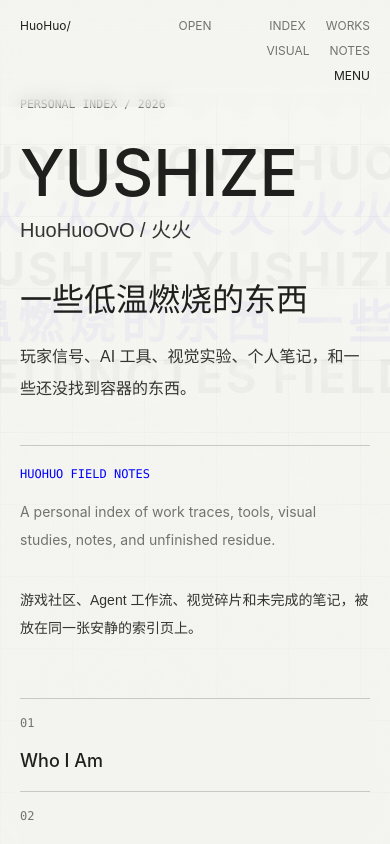
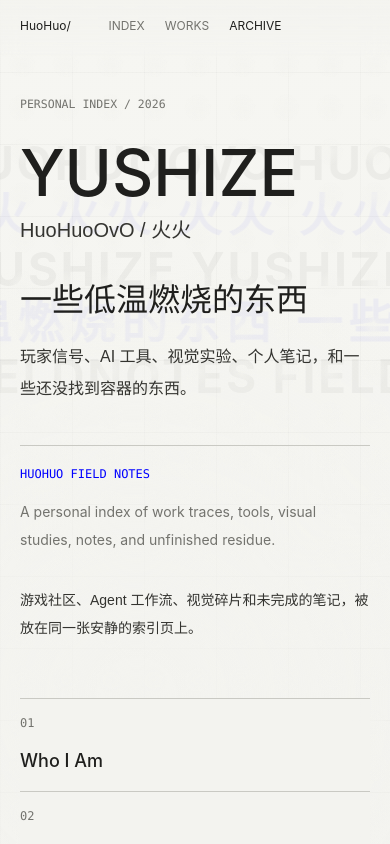
Before and after one commit to yushizehuohuo-gif/huohuoweb, a Next.js app: page / in a window 390 px wide. Shown: the top 844 px of the page. Built offline with nearby package versions, Linux system fonts and the light colour scheme.

Commit message:
fix mobile navigation and accessibility

```diff
--- a/mdx-components.tsx
+++ b/mdx-components.tsx
@@ -29,6 +29,9 @@ const components = {
     </a>
   ),
   img: ({ src, alt }: ComponentPropsWithoutRef<"img">) => (
+    // MDX authors may omit intrinsic dimensions, so a native lazy image is the
+    // safe fallback until the content schema can require width and height.
+    // eslint-disable-next-line @next/next/no-img-element
     <img
       src={src}
       alt={alt || ""}
--- a/src/app/globals.css
+++ b/src/app/globals.css
@@ -98,13 +98,36 @@ body {
 }
 
 .site-topbar-link {
-  display: inline-flex;
   border-bottom: 1px solid transparent;
   padding-bottom: 0.25rem;
   transition:
     border-color 260ms ease,
     color 260ms ease,
     transform 260ms cubic-bezier(0.16, 0.76, 0.22, 1);
+}
+
+.skip-link {
+  position: absolute;
+  left: 1.25rem;
+  top: 0.75rem;
+  z-index: 30;
+  padding: 0.65rem 0.85rem;
+  background: var(--ink);
+  color: var(--paper);
+  font-family: var(--font-display), sans-serif;
+  font-size: 0.75rem;
+  line-height: 1;
+  transform: translateY(-180%);
+  transition: transform 180ms ease;
+}
+
+.skip-link:focus-visible {
+  outline-color: var(--accent-burn);
+  transform: translateY(0);
+}
+
+.site-topbar-secondary {
+  display: none;
 }
 
 .site-topbar-link:hover,
@@ -724,6 +747,34 @@ body {
     transform: translateY(14px);
   }
 
+  .hero-reveal {
+    animation-duration: 620ms;
+  }
+
+  .hero-reveal--0 {
+    animation-delay: 80ms;
+  }
+
+  .hero-reveal--1 {
+    animation-delay: 150ms;
+  }
+
+  .hero-reveal--2 {
+    animation-delay: 230ms;
+  }
+
+  .hero-reveal--3 {
+    animation-delay: 300ms;
+  }
+
+  .hero-reveal--4 {
+    animation-delay: 360ms;
+  }
+
+  .hero-reveal--5 {
+    animation-delay: 420ms;
+  }
+
   .text-pattern__plane--wake {
     display: none;
   }
@@ -777,6 +828,10 @@ body {
 }
 
 @media (min-width: 768px) {
+  .site-topbar-secondary {
+    display: inline-flex;
+  }
+
   .cover-index-link {
     padding: 1.2rem 1.1rem;
   }
--- a/src/app/page.tsx
+++ b/src/app/page.tsx
@@ -22,7 +22,11 @@ export default function Home() {
       <MotionObserver />
       <GrainOverlay />
       <SiteNav />
-      <main className="relative z-10 overflow-x-clip bg-paper">
+      <main
+        id="main-content"
+        tabIndex={-1}
+        className="relative z-10 overflow-x-clip bg-paper"
+      >
         <CoverHero copy={coverCopy} index={personalIndex} />
         <PersonalIndex entries={personalIndex} tools={toolFootnotes} />
         <WorkTrace items={workTraces} />
--- a/src/app/works/[slug]/page.tsx
+++ b/src/app/works/[slug]/page.tsx
@@ -64,7 +64,11 @@ export default async function WorkPage({ params }: WorkPageProps) {
     <>
       <GrainOverlay />
       <SiteNav />
-      <main className="relative z-10 overflow-x-clip px-6 pb-16 pt-28 md:px-10 md:pt-32 lg:px-16">
+      <main
+        id="main-content"
+        tabIndex={-1}
+        className="relative z-10 overflow-x-clip px-6 pb-16 pt-28 md:px-10 md:pt-32 lg:px-16"
+      >
         <article>
           <header className="mb-10 md:mb-16">
             <Link
--- a/src/app/works/page.tsx
+++ b/src/app/works/page.tsx
@@ -18,7 +18,11 @@ export default async function WorksPage() {
     <>
       <GrainOverlay />
       <SiteNav />
-      <main className="relative z-10 overflow-x-clip px-6 pb-16 pt-28 md:px-10 md:pt-32 lg:px-16">
+      <main
+        id="main-content"
+        tabIndex={-1}
+        className="relative z-10 overflow-x-clip px-6 pb-16 pt-28 md:px-10 md:pt-32 lg:px-16"
+      >
         <div className="mb-16 md:mb-24">
           <h1 className="font-display text-4xl font-bold leading-none text-ink md:text-5xl">
             Works
--- a/src/components/site-nav.tsx
+++ b/src/components/site-nav.tsx
@@ -6,8 +6,8 @@ import { usePathname } from "next/navigation";
 const navigationItems = [
   { href: "/#index", label: "INDEX" },
   { href: "/#work", label: "WORKS" },
-  { href: "/#visual", label: "VISUAL" },
-  { href: "/#notes", label: "NOTES" },
+  { href: "/#visual", label: "VISUAL", secondary: true },
+  { href: "/#notes", label: "NOTES", secondary: true },
 ] as const;
 
 function normalizePath(path: string) {
@@ -26,19 +26,25 @@ export default function SiteNav() {
 
   return (
     <header className="site-topbar fixed inset-x-0 top-0 z-20 px-5 py-5 sm:px-8 md:px-10 lg:px-12">
+      <a className="skip-link" href="#main-content">
+        Skip to content
+      </a>
       <nav
         aria-label="Primary navigation"
         className="grid grid-cols-[1fr_auto_1fr] items-start gap-4 font-display text-xs leading-none text-muted"
       >
         <Link
           href="/"
-          className="site-topbar-link justify-self-start text-ink"
+          className="site-topbar-link inline-flex justify-self-start text-ink"
           aria-label="HuoHuoOvO home"
         >
           HuoHuo/
         </Link>
 
-        <Link href="/#archive" className="site-topbar-link justify-self-center">
+        <Link
+          href="/#archive"
+          className="site-topbar-link hidden justify-self-center sm:inline-flex"
+        >
           OPEN
         </Link>
 
@@ -56,7 +62,10 @@ export default function SiteNav() {
                 href={item.href}
                 aria-current={isActive ? "page" : undefined}
                 className={[
-                  "site-topbar-link",
+                  "site-topbar-link inline-flex",
+                  "secondary" in item && item.secondary
+                    ? "site-topbar-secondary"
+                    : "",
                   isActive ? "text-ink" : "",
                 ].join(" ")}
               >
@@ -66,9 +75,9 @@ export default function SiteNav() {
           })}
           <Link
             href="/works/"
-            className="site-topbar-link hidden text-ink sm:inline-flex"
+            className="site-topbar-link inline-flex text-ink"
           >
-            MENU
+            ARCHIVE
           </Link>
         </div>
       </nav>
```
